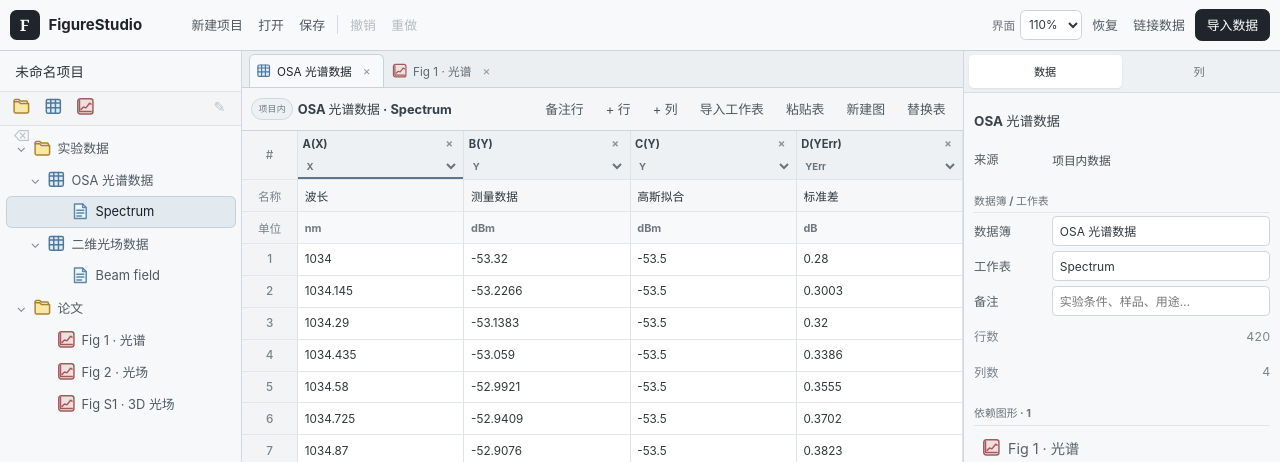
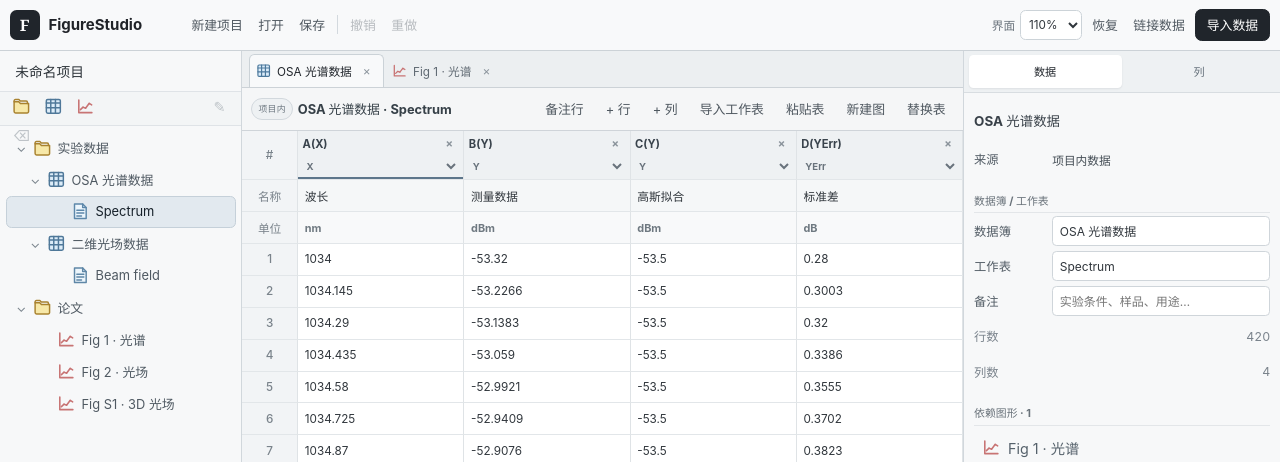
Before and after one commit to FenLynn/gpt-pub, a React (Vite) app in the folder projects/1-桌面软件/108-FigureStudio/web/: page / in a window 1280 px wide. Shown: the top 462 px of the page. Built offline with nearby package versions, Linux system fonts and the light colour scheme.

Commit message:
P108 simplify graph icon to flat style

```diff
--- a/projects/1-桌面软件/108-FigureStudio/web/src/App.tsx
+++ b/projects/1-桌面软件/108-FigureStudio/web/src/App.tsx
@@ -145,10 +145,12 @@ function Icon(props: {
         </svg>
       )}
       {props.kind === "graph" && (
-        <svg {...common} aria-hidden="true">
-          <rect className="icon-surface" x="1.5" y="1.5" width="13" height="13" rx="2.1" />
-          <path d="M3 3v9.5h10" />
-          <path d="M4.3 10.6l2.2-2 2 .7 3.1-4 1.3.8" />
+        <svg {...common} className="graph-flat-icon" aria-hidden="true">
+          <path d="M2.4 2.6v10.8h11.2" />
+          <path d="M3.8 10.8l2.25-2.15 2.15.9 3.15-4.15 2.05 1.35" />
+          <circle cx="6.05" cy="8.65" r=".55" fill="currentColor" stroke="none" />
+          <circle cx="8.2" cy="9.55" r=".55" fill="currentColor" stroke="none" />
+          <circle cx="11.35" cy="5.4" r=".55" fill="currentColor" stroke="none" />
         </svg>
       )}
       {props.linked && (
--- a/projects/1-桌面软件/108-FigureStudio/web/src/styles.css
+++ b/projects/1-桌面软件/108-FigureStudio/web/src/styles.css
@@ -341,8 +341,12 @@ button:disabled {
 }
 
 .item-icon-wrap.icon-graph {
-  --icon-fill: #f6dddd;
-  color: #9b5d5d;
+  --icon-fill: transparent;
+  color: #c87474;
+}
+
+.item-icon-wrap.icon-graph .graph-flat-icon {
+  stroke-width: 1.35;
 }
 
 .explorer-row.is-active .item-icon-wrap,
```
